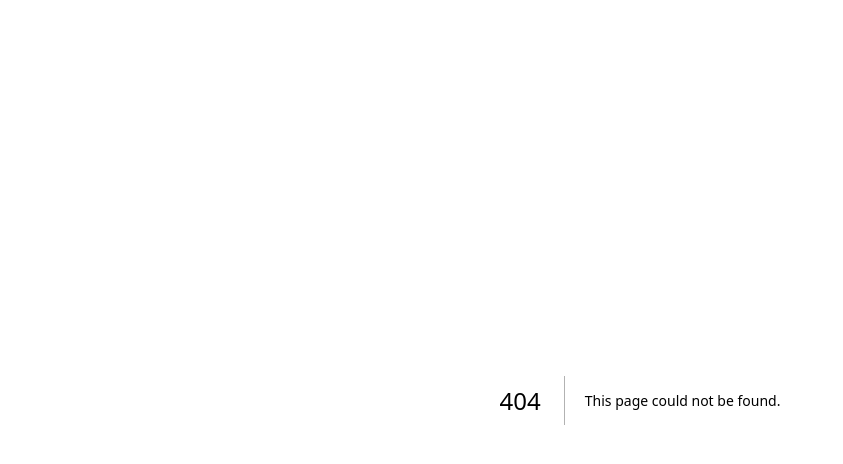
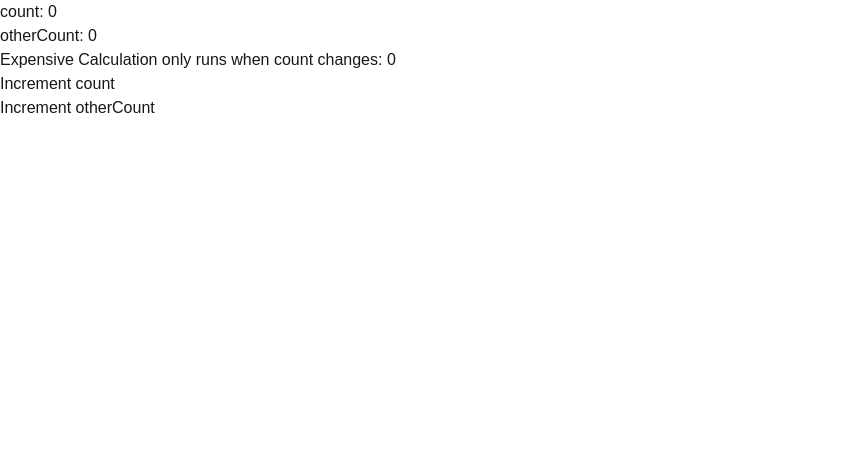
Before and after one commit to Jatinsingh0/realworld-js-practice, a Next.js app: page /useMemo in a window 1280 px wide. Before the commit this address had no page. Shown: the top 464 px of the page, without its empty margins (0-843 px from the left). Built offline with nearby package versions, Linux system fonts and the light colour scheme.

Commit message:
using useMemo hook

```diff
--- /dev/null
+++ b/src/app/useMemo/page.jsx
@@ -0,0 +1,28 @@
+'use client'
+import { useMemo, useState } from "react";
+
+const ExpensiveLoading = () => {
+    const[count, setCount] =  useState(0)
+    const[otherCount, setOtherCount] =  useState(0)
+
+    const avoidingExpensivLoading = useMemo(()=>{
+     let result = 0;
+     for(let i =0; i < 100000; i++){
+       result += count
+     }
+     return result;
+    }, [count]);
+
+    return (
+        <div>
+            <p>count: {count}</p>
+            <p>otherCount: {otherCount}</p>
+          <p>Expensive Calculation only runs when count changes: {avoidingExpensivLoading}</p>
+          <button onClick={()=> setCount(count + 1)}>Increment count</button>
+          <p></p>
+          <button onClick={()=> setOtherCount(otherCount + 1)}>Increment otherCount</button>
+        </div>
+    )
+}
+
+export default ExpensiveLoading
```
Also changed, not shown: src/app/useRef/page.jsx (+0 -23 lines).
